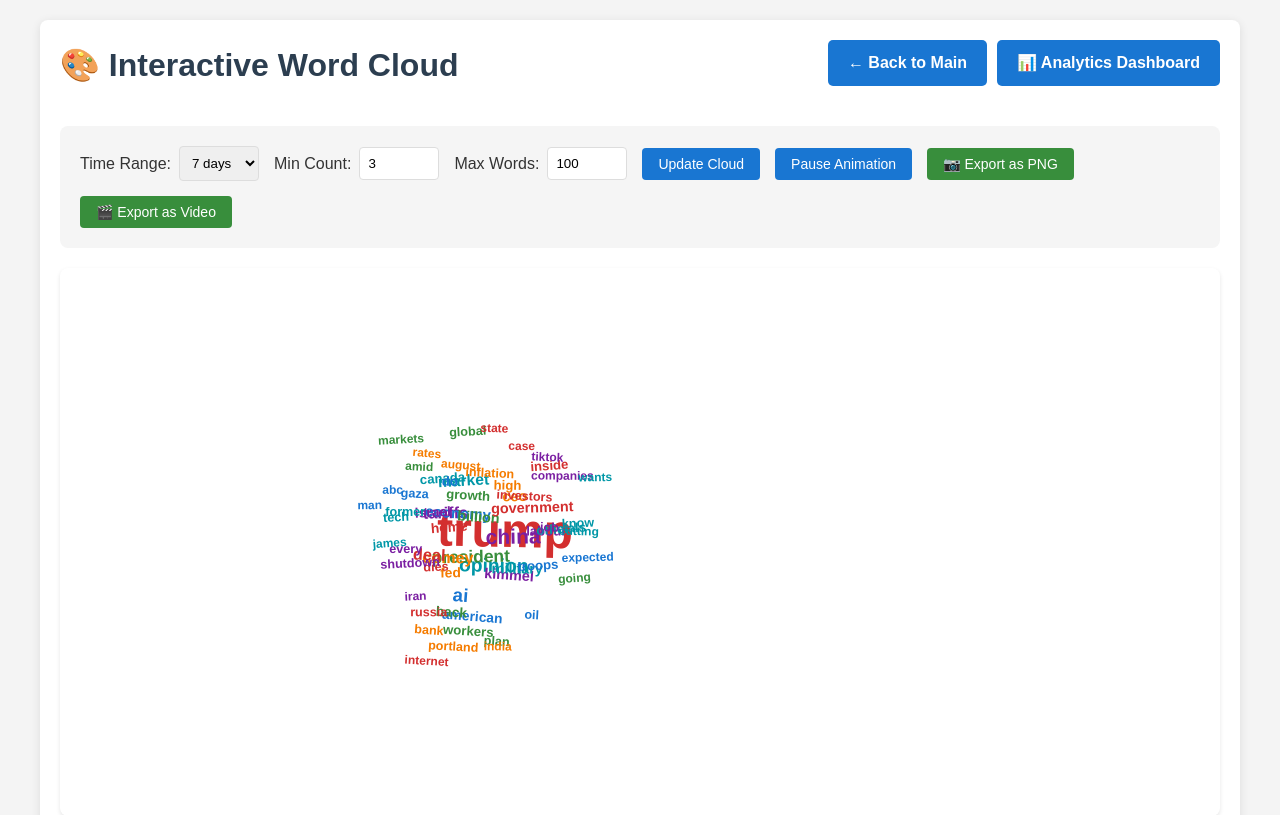
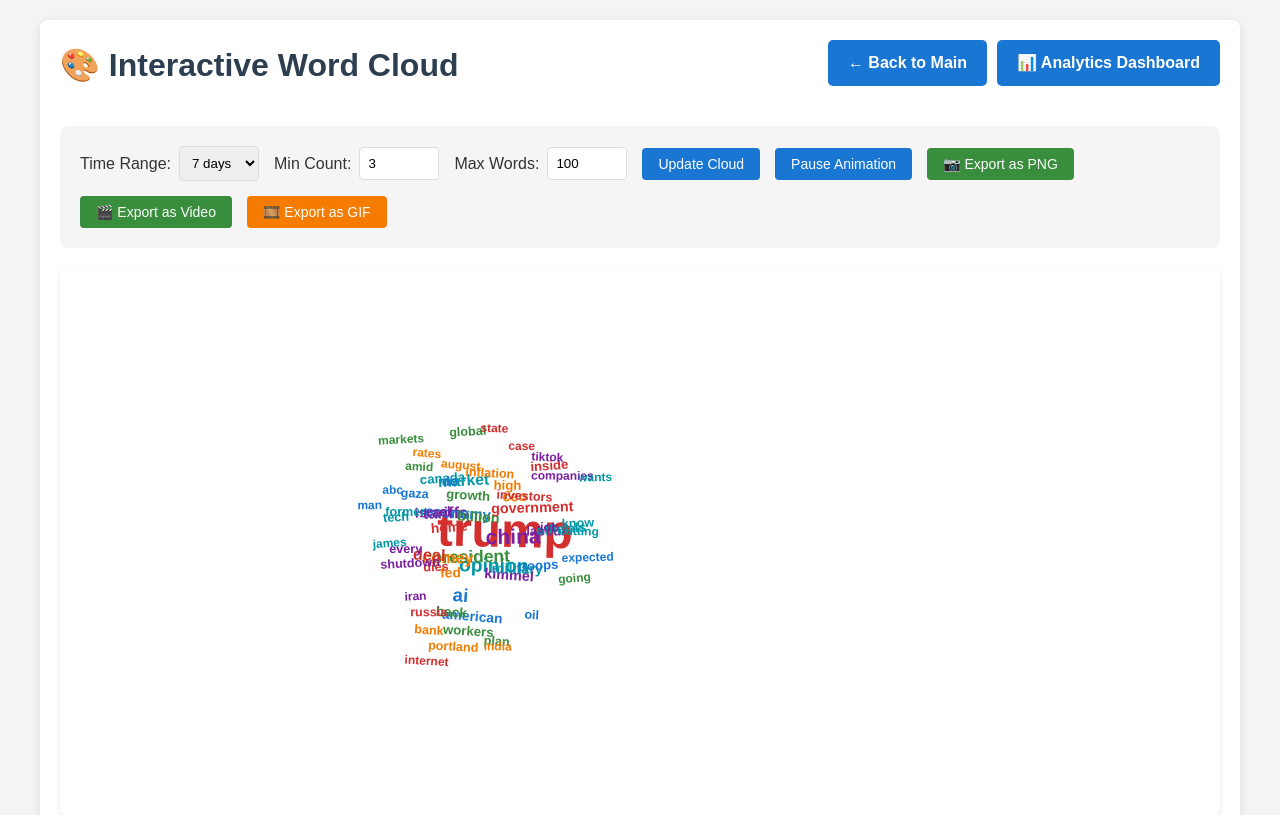
Before and after one commit to ldhagen/DockerRSSWordCloud, a PHP site: page /wordcloud.php in a window 1280 px wide. Shown: the top 815 px of the page. Run offline with PHP 8.4, Linux system fonts and the light colour scheme; data comes from the database, SQL or seed files in the repository; some libraries are stand-ins or nearby versions.

Commit message:
word cloud gif export

```diff
--- a/wordcloud.php
+++ b/wordcloud.php
@@ -21,7 +21,6 @@ if (isset($_GET['ajax']) && $_GET['ajax'] === 'word_details') {
     $pdo = get_db();
     if ($pdo && $word) {
         try {
-            // Get recent articles containing the word
             $stmt = $pdo->prepare("
                 SELECT DISTINCT a.title, a.link, a.feed_name, a.timestamp
                 FROM articles a
@@ -34,7 +33,6 @@ if (isset($_GET['ajax']) && $_GET['ajax'] === 'word_details') {
             $stmt->execute([$word]);
             $articles = $stmt->fetchAll(PDO::FETCH_ASSOC);
 
-            // Get trend data
             $trends = get_word_trends($word, 30);
 
             echo json_encode([
@@ -60,6 +58,7 @@ if (isset($_GET['ajax']) && $_GET['ajax'] === 'word_details') {
     <title>Interactive Word Cloud</title>
     <link rel="stylesheet" href="css/style.css">
     <script src="https://cdnjs.cloudflare.com/ajax/libs/d3/7.6.1/d3.min.js"></script>
+    <script src="https://cdn.jsdelivr.net/npm/gifshot@0.4.5/dist/gifshot.min.js"></script>
     <style>
         .wordcloud-container {
             background: white;
@@ -122,6 +121,12 @@ if (isset($_GET['ajax']) && $_GET['ajax'] === 'word_details') {
         }
         .btn-success:hover {
             background: #2e7d32;
+        }
+        .btn-warning {
+            background: #f57c00;
+        }
+        .btn-warning:hover {
+            background: #ef6c00;
         }
         .modal {
             display: none;
@@ -234,7 +239,6 @@ if (isset($_GET['ajax']) && $_GET['ajax'] === 'word_details') {
             </div>
         </div>
 
-        <!-- Controls -->
         <div class="controls-panel">
             <div class="control-group">
                 <label>Time Range:</label>
@@ -258,6 +262,7 @@ if (isset($_GET['ajax']) && $_GET['ajax'] === 'word_details') {
             <button onclick="toggleAnimation()" class="btn" id="animationBtn">Pause Animation</button>
             <button onclick="exportAsImage()" class="btn btn-success">📷 Export as PNG</button>
             <button onclick="exportAsVideo()" class="btn btn-success" id="exportBtn">🎬 Export as Video</button>
+            <button onclick="exportAsGif()" class="btn btn-warning" id="exportGifBtn">🎞️ Export as GIF</button>
         </div>
 
         <div id="exportProgress" style="display: none; padding: 10px; background: #f5f5f5; border-radius: 8px; margin-bottom: 20px;">
@@ -267,7 +272,6 @@ if (isset($_GET['ajax']) && $_GET['ajax'] === 'word_details') {
             </div>
         </div>
 
-        <!-- Word Cloud -->
         <div class="wordcloud-container">
             <?php if (empty($trending_words)): ?>
                 <div style="padding: 100px 0;">
@@ -279,7 +283,6 @@ if (isset($_GET['ajax']) && $_GET['ajax'] === 'word_details') {
             <?php endif; ?>
         </div>
 
-        <!-- Statistics -->
         <?php if (!empty($trending_words)): ?>
         <div class="analytics-card">
             <h3>Word Cloud Statistics</h3>
@@ -301,7 +304,6 @@ if (isset($_GET['ajax']) && $_GET['ajax'] === 'word_details') {
         <?php endif; ?>
     </div>
 
-    <!-- Word Details Modal -->
     <div id="wordModal" class="modal">
         <div class="modal-content">
             <span class="close" onclick="closeModal()">&times;</span>
@@ -314,14 +316,11 @@ if (isset($_GET['ajax']) && $_GET['ajax'] === 'word_details') {
         const wordData = <?= json_encode(array_values($trending_words)) ?>;
         let animationRunning = true;
 
-        // Only create word cloud if we have data
         if (wordData.length > 0) {
-            // Color scales
             const colorScale = d3.scaleOrdinal()
                 .domain(['high', 'medium', 'low'])
                 .range(['#1976d2', '#388e3c', '#f57c00', '#d32f2f', '#7b1fa2', '#0097a7']);
 
-            // Create word cloud
             function createWordCloud() {
                 const svg = d3.select('#wordCloudSvg');
                 svg.selectAll("*").remove();
@@ -331,14 +330,12 @@ if (isset($_GET['ajax']) && $_GET['ajax'] === 'word_details') {
                 const centerX = width / 2;
                 const centerY = height / 2;
 
-                // Calculate font sizes
                 const maxCount = Math.max(...wordData.map(d => d.total_count));
                 const minCount = Math.min(...wordData.map(d => d.total_count));
                 const fontScale = d3.scaleLinear()
                     .domain([minCount, maxCount])
                     .range([12, 48]);
 
-                // Create word elements
                 const words = svg.selectAll('.word-cloud-item')
                     .data(wordData)
                     .enter()
@@ -356,7 +353,6 @@ if (isset($_GET['ajax']) && $_GET['ajax'] === 'word_details') {
                     })
                     .on('mouseover', function(event, d) {
                         d3.select(this).style('opacity', 0.7);
-                        // Show tooltip
                         const tooltip = d3.select('body').append('div')
                             .attr('class', 'tooltip')
                             .style('position', 'absolute')
@@ -375,7 +371,6 @@ if (isset($_GET['ajax']) && $_GET['ajax'] === 'word_details') {
                         d3.selectAll('.tooltip').remove();
                     });
 
-                // Position words in a spiral pattern
                 let angle = 0;
                 let radius = 30;
 
@@ -390,14 +385,12 @@ if (isset($_GET['ajax']) && $_GET['ajax'] === 'word_details') {
                     angle += 0.5;
                     radius += 1.5;
 
-                    // Reset radius if getting too far from center
                     if (radius > 200) {
                         radius = 30;
                         angle += 1;
                     }
                 });
 
-                // Add animation
                 if (animationRunning) {
                     animateWords();
                 }
@@ -418,7 +411,6 @@ if (isset($_GET['ajax']) && $_GET['ajax'] === 'word_details') {
                     });
             }
 
-            // Initialize word cloud
             createWordCloud();
         }
 
@@ -441,18 +433,14 @@ if (isset($_GET['ajax']) && $_GET['ajax'] === 'word_details') {
 
         async function exportAsImage() {
             try {
-                // Pause animation during capture
                 const wasAnimating = animationRunning;
                 if (wasAnimating) {
                     animationRunning = false;
                 }
 
-                // Convert SVG to canvas
                 const canvas = await svgToCanvas();
 
-                // Convert canvas to blob
                 canvas.toBlob(function(blob) {
-                    // Download
                     const url = URL.createObjectURL(blob);
                     const a = document.createElement('a');
                     a.href = url;
@@ -462,7 +450,6 @@ if (isset($_GET['ajax']) && $_GET['ajax'] === 'word_details') {
                     document.body.removeChild(a);
                     URL.revokeObjectURL(url);
 
-                    // Restart animation if it was running
                     if (wasAnimating) {
                         animationRunning = true;
                         animateWords();
@@ -475,6 +462,116 @@ if (isset($_GET['ajax']) && $_GET['ajax'] === 'word_details') {
             }
         }
 
+        async function exportAsGif() {
+            const exportGifBtn = document.getElementById('exportGifBtn');
+            const exportProgress = document.getElementById('exportProgress');
+            const exportStatus = document.getElementById('exportStatus');
+            const progressBar = document.getElementById('progressBar');
+            const progressFill = document.getElementById('progressFill');
+
+            exportGifBtn.disabled = true;
+            exportGifBtn.textContent = 'Creating GIF...';
+            exportProgress.style.display = 'block';
+            progressBar.style.display = 'block';
+
+            try {
+                const wasAnimating = animationRunning;
+                if (wasAnimating) {
+                    animationRunning = false;
+                }
+
+                exportStatus.textContent = 'Capturing animation frames...';
+                progressFill.style.width = '10%';
+
+                const images = [];
+                const fps = 10;
+                const duration = 3;
+                const totalFrames = fps * duration;
+
+                for (let frame = 0; frame < totalFrames; frame++) {
+                    const progress = 10 + (frame / totalFrames * 60);
+                    progressFill.style.width = progress + '%';
+                    exportStatus.textContent = `Capturing frame ${frame + 1}/${totalFrames}...`;
+
+                    d3.selectAll('.word-cloud-item')
+                        .attr('transform', function(d, idx) {
+                            const t = frame / fps;
+                            const rotate = Math.sin(t * 2 + idx * 0.3) * 10;
+                            const scale = 1 + Math.sin(t * 3 + idx * 0.5) * 0.08;
+                            return `rotate(${rotate}) scale(${scale})`;
+                        });
+
+                    await new Promise(resolve => setTimeout(resolve, 50));
+
+                    const canvas = await svgToCanvas();
+                    images.push(canvas.toDataURL('image/png'));
+                }
+
+                exportStatus.textContent = 'Creating GIF from frames...';
+                progressFill.style.width = '75%';
+
+                gifshot.createGIF({
+                    images: images,
+                    gifWidth: 800,
+                    gifHeight: 500,
+                    interval: 0.1,
+                    numFrames: totalFrames,
+                    frameDuration: 1,
+                    sampleInterval: 10,
+                    numWorkers: 2
+                }, function(obj) {
+                    if (!obj.error) {
+                        exportStatus.textContent = 'Preparing download...';
+                        progressFill.style.width = '95%';
+
+                        fetch(obj.image)
+                            .then(res => res.blob())
+                            .then(blob => {
+                                const url = URL.createObjectURL(blob);
+                                const a = document.createElement('a');
+                                a.href = url;
+                                a.download = `wordcloud_animated_${new Date().getTime()}.gif`;
+                                document.body.appendChild(a);
+                                a.click();
+                                document.body.removeChild(a);
+                                URL.revokeObjectURL(url);
+
+                                exportStatus.textContent = 'GIF download complete!';
+                                progressFill.style.width = '100%';
+
+                                setTimeout(() => {
+                                    exportProgress.style.display = 'none';
+                                    exportGifBtn.disabled = false;
+                                    exportGifBtn.textContent = '🎞️ Export as GIF';
+                                    progressFill.style.width = '0%';
+
+                                    d3.selectAll('.word-cloud-item').attr('transform', '');
+
+                                    if (wasAnimating) {
+                                        animationRunning = true;
+                                        animateWords();
+                                    }
+                                }, 2000);
+                            });
+                    } else {
+                        throw new Error(obj.error);
+                    }
+                });
+
+            } catch (error) {
+                console.error('GIF export failed:', error);
+                exportStatus.textContent = 'Export failed: ' + error.message;
+                exportGifBtn.disabled = false;
+                exportGifBtn.textContent = '🎞️ Export as GIF';
+
+                d3.selectAll('.word-cloud-item').attr('transform', '');
+
+                setTimeout(() => {
+                    exportProgress.style.display = 'none';
+                }, 3000);
+            }
+        }
+
         async function exportAsVideo() {
             const exportBtn = document.getElementById('exportBtn');
             const exportProgress = document.getElementById('exportProgress');
@@ -482,14 +579,12 @@ if (isset($_GET['ajax']) && $_GET['ajax'] === 'word_details') {
             const progressBar = document.getElementById('progressBar');
             const progressFill = document.getElementById('progressFill');
 
-            // Disable button during export
             exportBtn.disabled = true;
             exportBtn.textContent = 'Recording...';
             exportProgress.style.display = 'block';
             progressBar.style.display = 'block';
 
             try {
-                // Pause animation during capture
                 const wasAnimating = animationRunning;
                 if (wasAnimating) {
                     animationRunning = false;
@@ -498,10 +593,9 @@ if (isset($_GET['ajax']) && $_GET['ajax'] === 'word_details') {
                 exportStatus.textContent = 'Preparing frames...';
                 progressFill.style.width = '10%';
 
-                // Pre-capture all frames first to avoid flicker
                 const frames = [];
                 const fps = 20;
-                const duration = 3; // 3 seconds
+                const duration = 3;
                 const totalFrames = fps * duration;
 
                 exportStatus.textContent = 'Capturing animation frames...';
@@ -511,7 +605,6 @@ if (isset($_GET['ajax']) && $_GET['ajax'] === 'word_details') {
                     progressFill.style.width = progress + '%';
                     exportStatus.textContent = `Capturing frame ${frame + 1}/${totalFrames}...`;
 
-                    // Animate words
                     d3.selectAll('.word-cloud-item')
                         .attr('transform', function(d, idx) {
                             const t = frame / fps;
@@ -520,10 +613,8 @@ if (isset($_GET['ajax']) && $_GET['ajax'] === 'word_details') {
                             return `rotate(${rotate}) scale(${scale})`;
                         });
 
-                    // Wait for render
                     await new Promise(resolve => setTimeout(resolve, 50));
 
-                    // Capture frame
                     const canvas = await svgToCanvas();
                     const imageData = canvas.toDataURL('image/png');
                     frames.push(imageData);
@@ -532,7 +623,6 @@ if (isset($_GET['ajax']) && $_GET['ajax'] === 'word_details') {
                 exportStatus.textContent = 'Creating video from frames...';
                 progressFill.style.width = '85%';
 
-                // Now create video from pre-captured frames
                 const recordCanvas = document.createElement('canvas');
                 recordCanvas.width = 800;
                 recordCanvas.height = 500;
@@ -565,17 +655,14 @@ if (isset($_GET['ajax']) && $_GET['ajax'] === 'word_details') {
                     document.body.removeChild(a);
                     URL.revokeObjectURL(url);
 
-                    // Reset UI
                     setTimeout(() => {
                         exportProgress.style.display = 'none';
                         exportBtn.disabled = false;
                         exportBtn.textContent = '🎬 Export as Video';
                         progressFill.style.width = '0%';
 
-                        // Reset word positions
                         d3.selectAll('.word-cloud-item').attr('transform', '');
 
-                        // Restart animation if it was running
                         if (wasAnimating) {
                             animationRunning = true;
                             animateWords();
@@ -583,13 +670,11 @@ if (isset($_GET['ajax']) && $_GET['ajax'] === 'word_details') {
                     }, 1500);
                 };
 
-                // Start recording and play frames
                 mediaRecorder.start();
 
                 let frameIndex = 0;
                 const playFrames = () => {
                     if (frameIndex >= frames.length) {
-                        // Record a bit longer to ensure all frames are captured
                         setTimeout(() => {
                             mediaRecorder.stop();
                             exportStatus.textContent = 'Finalizing video...';
@@ -618,7 +703,6 @@ if (isset($_GET['ajax']) && $_GET['ajax'] === 'word_details') {
                 exportBtn.disabled = false;
                 exportBtn.textContent = '🎬 Export as Video';
 
-                // Reset word positions
                 d3.selectAll('.word-cloud-item').attr('transform', '');
 
                 setTimeout(() => {
@@ -634,11 +718,9 @@ if (isset($_GET['ajax']) && $_GET['ajax'] === 'word_details') {
             canvas.height = 500;
             const ctx = canvas.getContext('2d');
 
-            // White background
             ctx.fillStyle = 'white';
             ctx.fillRect(0, 0, canvas.width, canvas.height);
 
-            // Convert SVG to data URL
             const svgData = new XMLSerializer().serializeToString(svg);
             const svgBlob = new Blob([svgData], { type: 'image/svg+xml;charset=utf-8' });
             const url = URL.createObjectURL(svgBlob);
@@ -670,7 +752,6 @@ if (isset($_GET['ajax']) && $_GET['ajax'] === 'word_details') {
 
                     let content = '<div class="word-details">';
 
-                    // Articles section
                     if (data.articles && data.articles.length > 0) {
                         content += '<h3>Recent Articles</h3>';
                         data.articles.forEach(article => {
@@ -685,7 +766,6 @@ if (isset($_GET['ajax']) && $_GET['ajax'] === 'word_details') {
                         content += '<h3>No recent articles found</h3>';
                     }
 
-                    // Trend information
                     if (data.trends && data.trends.length > 0) {
                         const totalMentions = data.trends.reduce((sum, trend) => sum + parseInt(trend.total_count), 0);
                         content += `<h3>Trend Summary (Last 30 Days)</h3>`;
@@ -705,7 +785,6 @@ if (isset($_GET['ajax']) && $_GET['ajax'] === 'word_details') {
             document.getElementById('wordModal').style.display = 'none';
         }
 
-        // Close modal when clicking outside
         window.onclick = function(event) {
             const modal = document.getElementById('wordModal');
             if (event.target === modal) {
```
